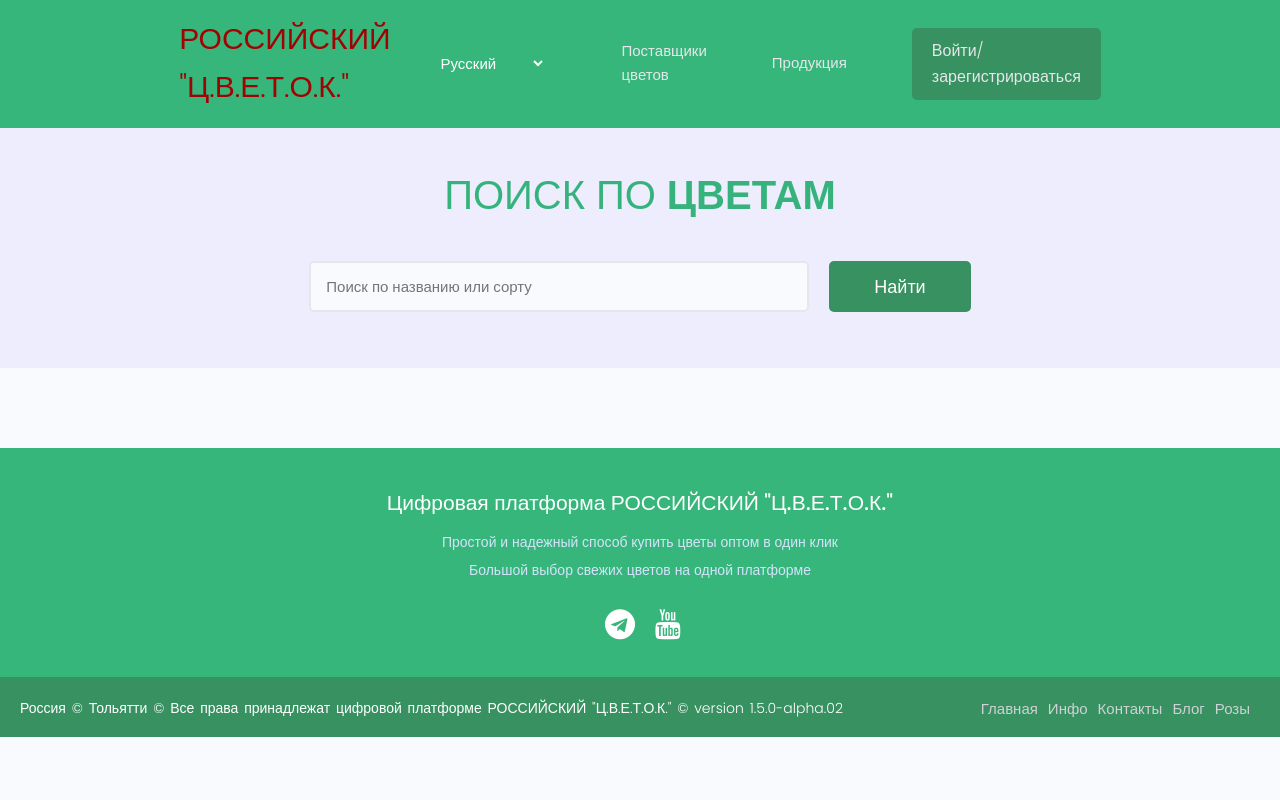
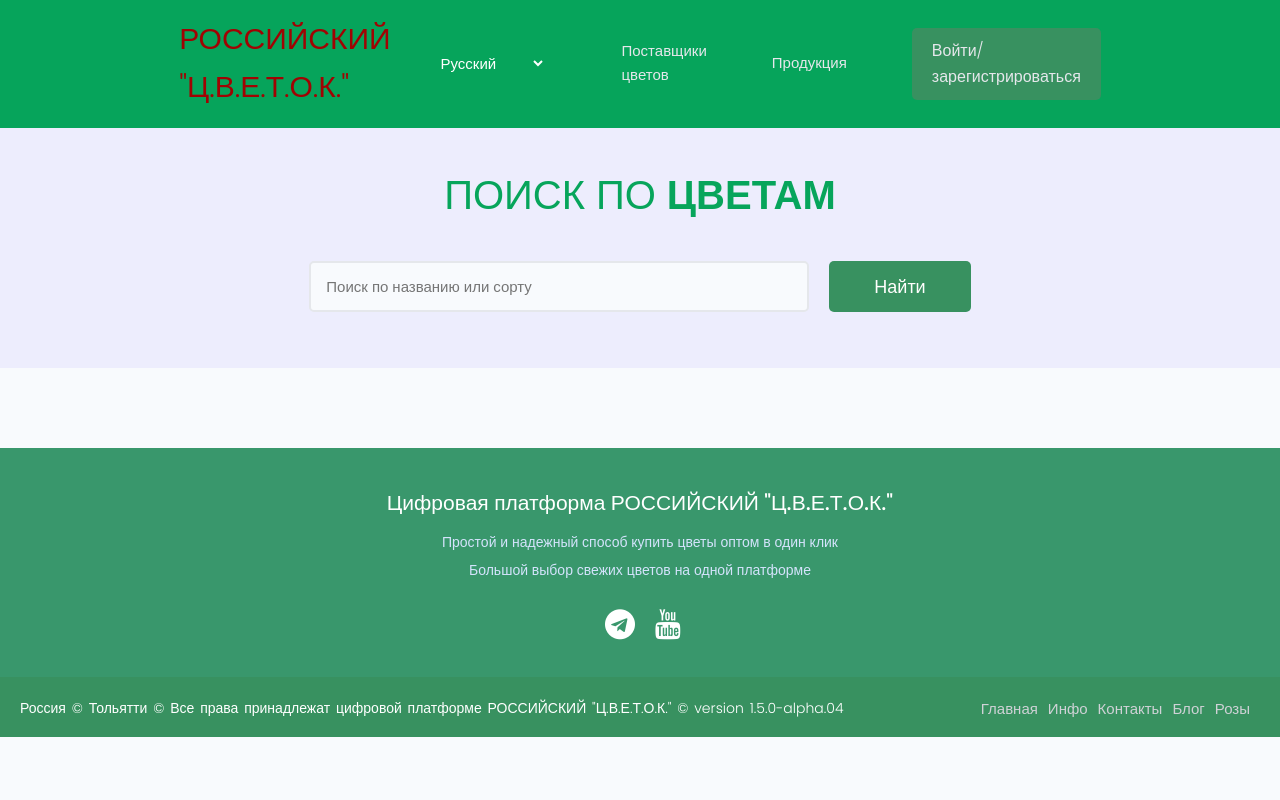
Before and after one commit to qaexpert/megasite, a Django app: page /projects/ in a window 1280 px wide. Run offline with Django 4.2, Linux system fonts and the light colour scheme; data that the repository does not hold is empty.

Commit message:
version 1.5.0-alpha.04

```diff
--- a/static/styles/main.css
+++ b/static/styles/main.css
@@ -8,7 +8,7 @@
     bottom: 0;
     left: 0;
     right: 0;
-    background: rgba(2, 163, 88, 0.78);
+    background: rgba(4, 124, 68, 0.78);
     height: auto;
     width: 100vw;
 
@@ -136,7 +136,7 @@ h1 {
 }
 
 :root {
-    --color-sub: rgba(2, 163, 88, 0.78);
+    --color-sub: rgba(2, 163, 88, 0.98);
 }
 
 .btn--sub {
--- a/static/uikit/styles/modules/_variables.css
+++ b/static/uikit/styles/modules/_variables.css
@@ -1,7 +1,7 @@
 :root {
     --color-main: #5aa5b9;
     --color-main-light: #e6faff;
-    --color-sub: #08a408;
+    --color-sub: #017001;
     --color-sub-light: #389160;
     --color-sub-lighter: #ededfd;
     --color-text: #a10303;
--- a/templates/base.html
+++ b/templates/base.html
@@ -55,7 +55,7 @@
         </div>
         <div class="footer-bottom">
             <p>Россия &copy; Тольятти &copy; Все права принадлежат цифровой платформе РОССИЙСКИЙ "Ц.В.Е.Т.О.К." &copy;
-                version 1.5.0-alpha.02</p>
+                version 1.5.0-alpha.04</p>
             <div class="footer-menu">
                 <ul class="f-menu">
                     <li><a href="">Главная</a></li>
```
